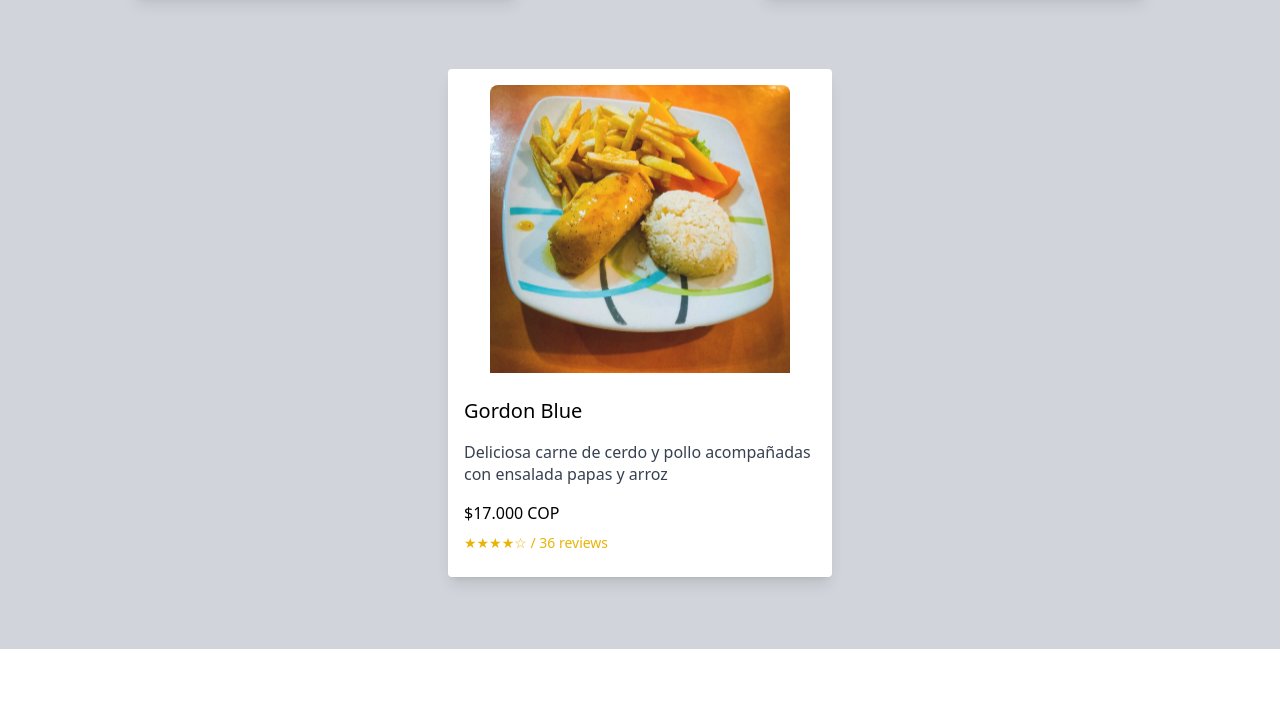
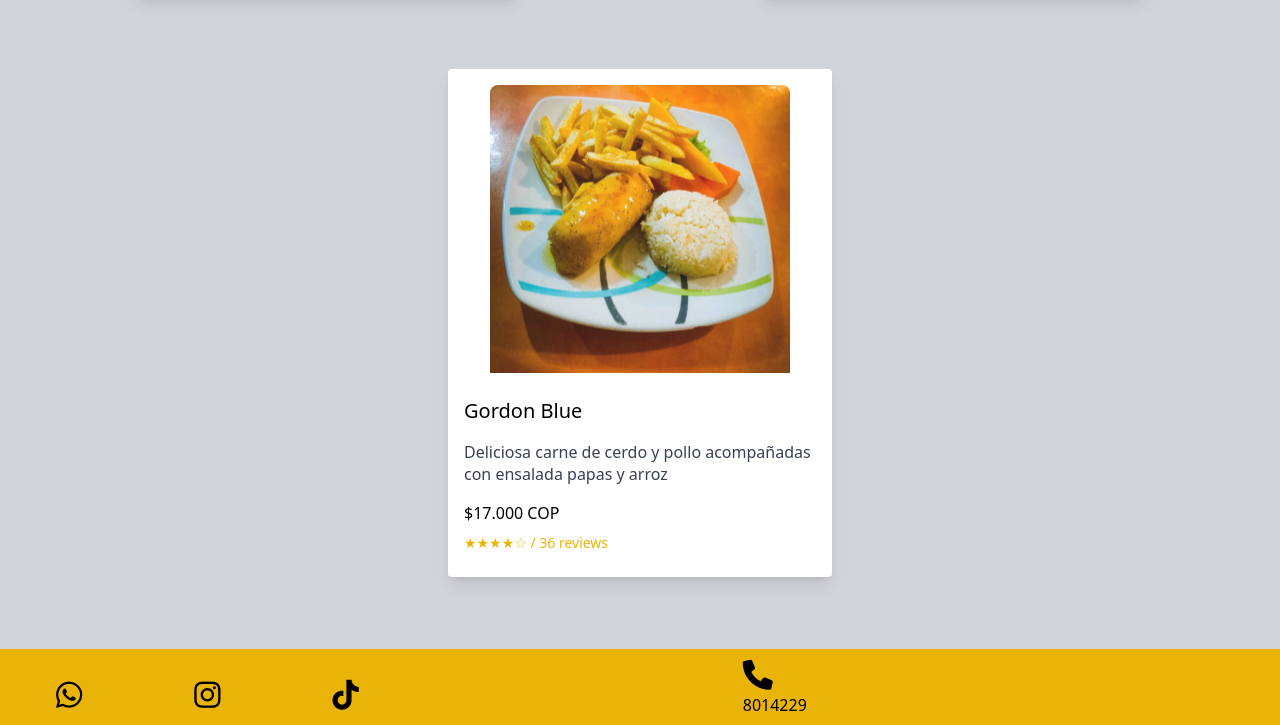
Before and after one commit to Naibaf93/Yolis-Food, a website: page src/index.html in a window 1280 px wide. Shown: the part 2387-3112 px from the top of the page. Before the commit the page ends 3036 px from the top, so only its background shows below. Drawn offline with Linux system fonts and the light colour scheme.

Commit message:
primeros estilos con el footer y agregando iconos

```diff
--- a/src/index.html
+++ b/src/index.html
@@ -157,9 +157,26 @@
         <div></div>
     </main>
 
-    <footer>
-        <div></div>
-        <div></div>
+    <footer class="py-2 px-6 flex flex-row justify-center h-auto w-screen md:justify-between bg-yellow-500 text-black">
+        <div class="flex flex-col md:flex-row items-center gap-14 md:gap-32 xl:gap-96">
+            <div class="flex mt-4 ml-1 md:ml-8 md:flex md:flex-row gap-10 md:gap-28">
+                <div class="hover:scale-150 transition-all text-3xl">
+                    <i class="fa-brands fa-whatsapp"></i>
+                </div>
+                <div class="hover:scale-150 transition-all text-3xl">
+                    <i class="fa-brands fa-instagram"></i>
+                </div>
+                <div class="hover:scale-150 transition-all text-3xl">
+                    <i class="fa-brands fa-tiktok"></i>
+                </div>
+            </div>
+            <div>
+                <div class="hover:scale-125 transition-all text-3xl">
+                    <i class="fa-solid fa-phone"></i>
+                </div>
+                <p>8014229</p>
+            </div>
+        </div>
     </footer>
 </body>
 </html>
```
Also changed, not shown: src/css/output.css.
